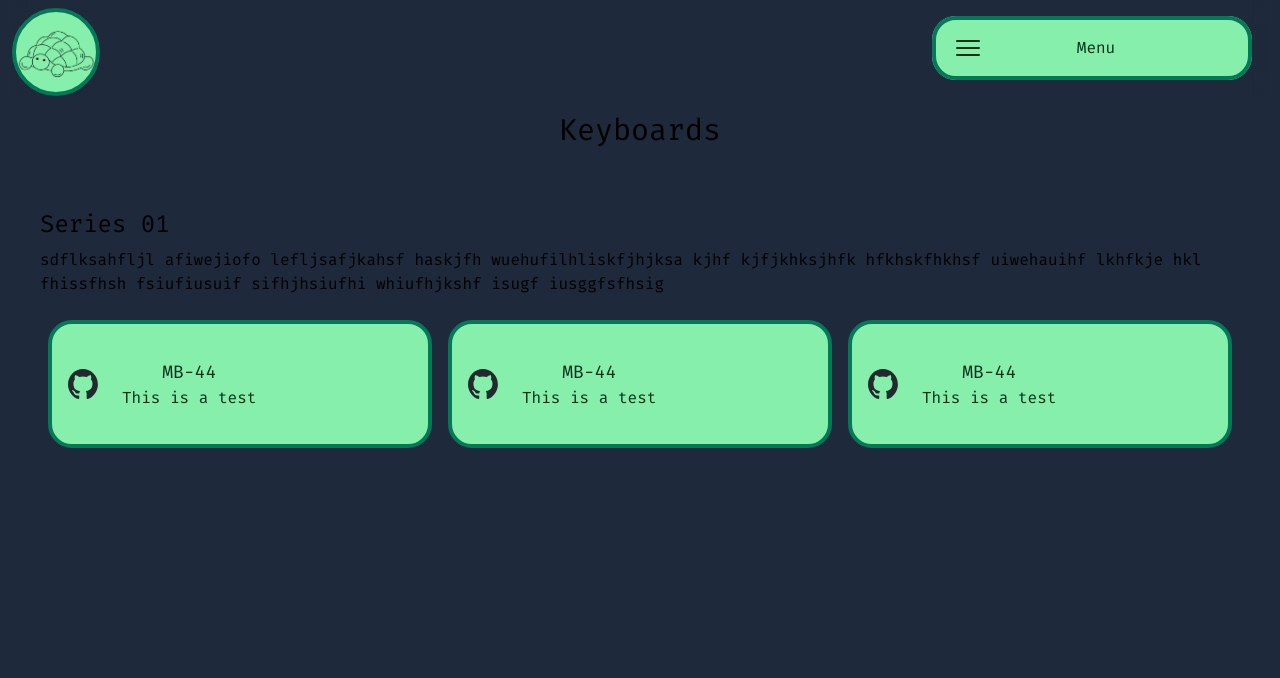
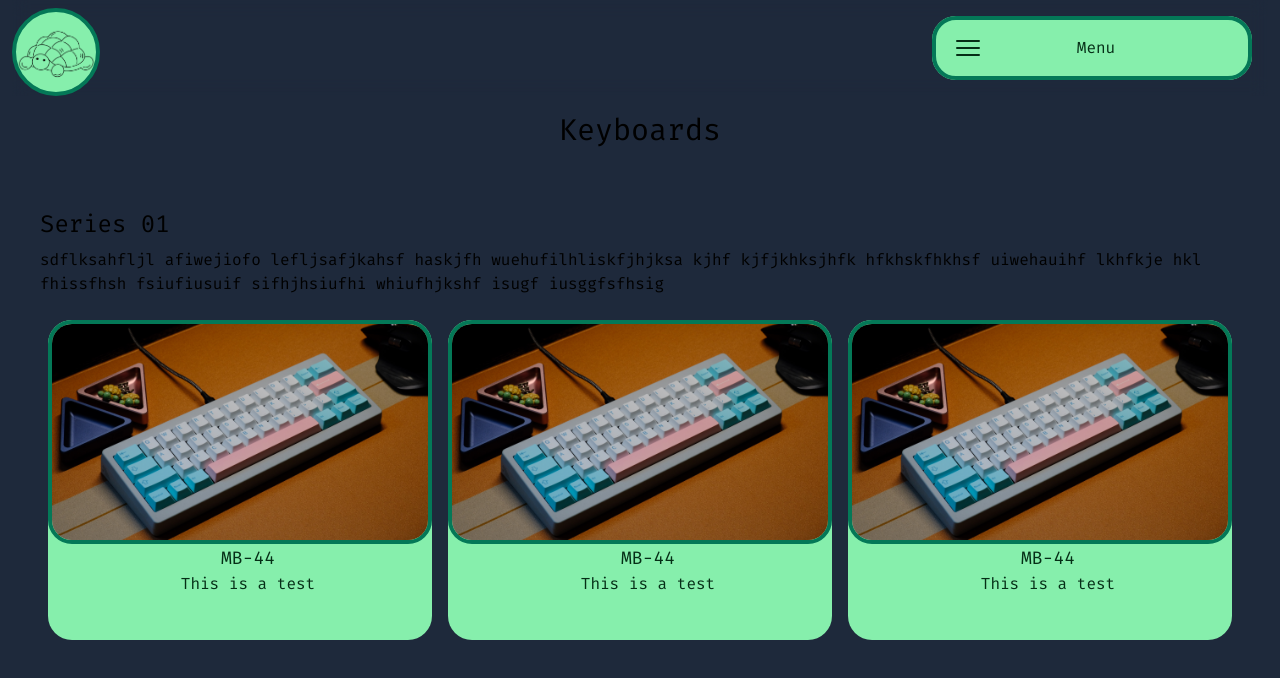
Before and after one commit to melonbred/personal-website, a Next.js app: page /keyboards in a window 1280 px wide. Shown: the top 678 px of the page. Built offline with nearby package versions, Linux system fonts and the light colour scheme.

Commit message:
New card shape. Image top, text bottom.

```diff
--- a/src/app/(content)/keyboards/page.tsx
+++ b/src/app/(content)/keyboards/page.tsx
@@ -4,7 +4,7 @@ export default function About() {
   return (
     <div className="min-w-screen pt-24 pb-5 flex flex-col items-center">
       <h1 className="text-3xl pt-4">Keyboards</h1>
-      <div className="min-w-screen p-10">
+      <div className="min-w-screen p-4 md:p-10">
         <h2 className="pt-5 text-2xl">Series 01</h2>
         <p className="pt-2 pb-5">
           sdflksahfljl afiwejiofo lefljsafjkahsf haskjfh wuehufilhliskfjhjksa
--- a/src/components/KeyboardCard.tsx
+++ b/src/components/KeyboardCard.tsx
@@ -17,12 +17,16 @@ export default function KeyboardCard({
   return (
     <Link
       href={href}
-      className="bg-green-300 border-4 border-emerald-700 text-green-950 rounded-3xl w-80 md:w-96 h-32 flex items-center m-1 transition duration-150 hover:scale-105"
+      className="m-1 flex h-80 w-80 flex-col rounded-3xl bg-green-300 text-green-950 transition duration-150 hover:scale-105  md:w-96 "
     >
-      <div className="pl-4 pr-2">
-        <Image alt={title} height={30} width={30} src={img} />
+      <div className="">
+        <img
+          className="m-auto h-56 w-full overflow-hidden rounded-3xl border-4 border-emerald-700 bg-green-300 object-cover object-center"
+          alt={title}
+          src="/keyboards/lux_keyboard.JPG"
+        ></img>
       </div>
-      <div className="flex flex-col pl-4">
+      <div className="flex h-32 flex-col  pl-4">
         <h2 className="text-lg">{title}</h2>
         <p>{body}</p>
       </div>
```
Also changed, not shown: public/keyboards/lux_keyboard.JPG (added).
